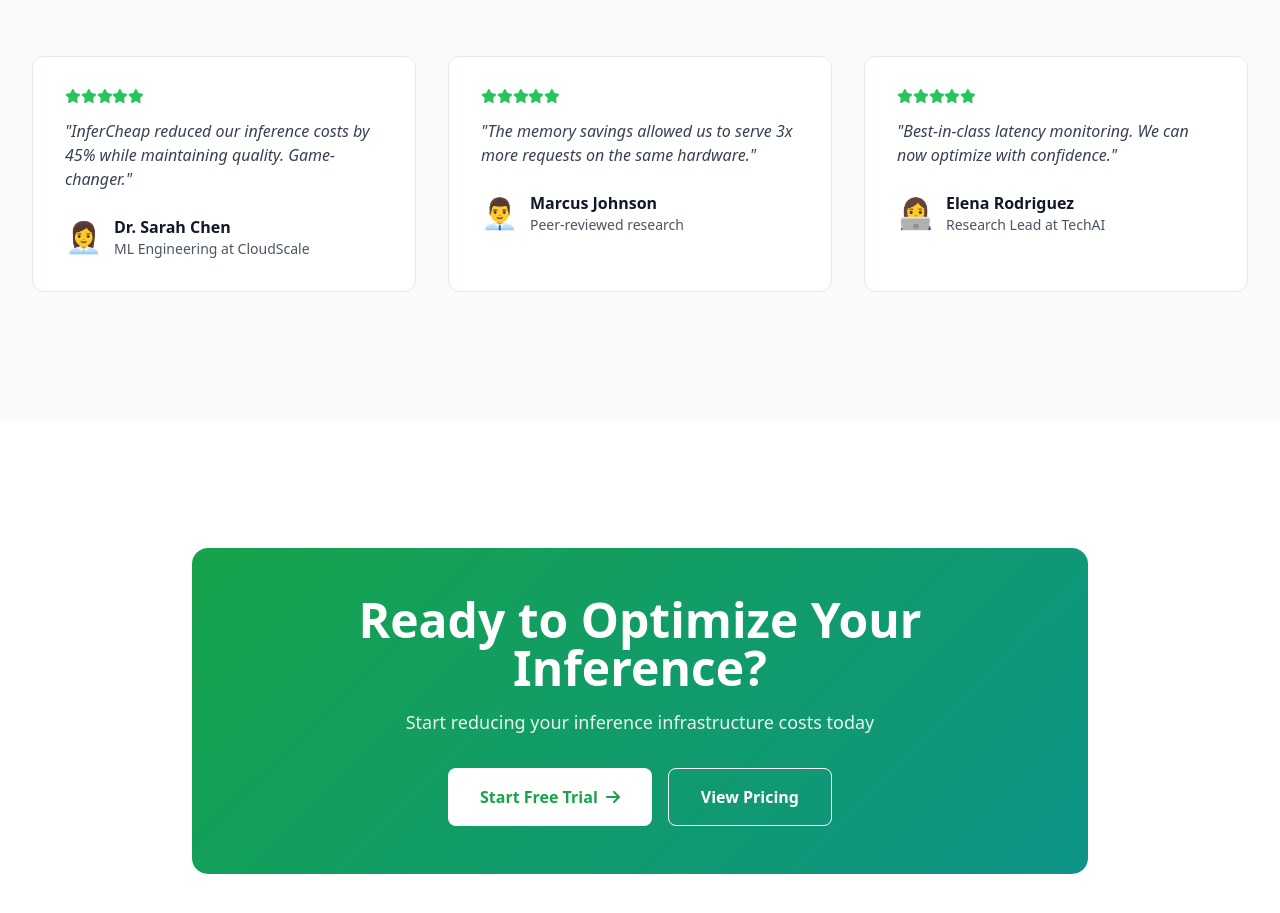
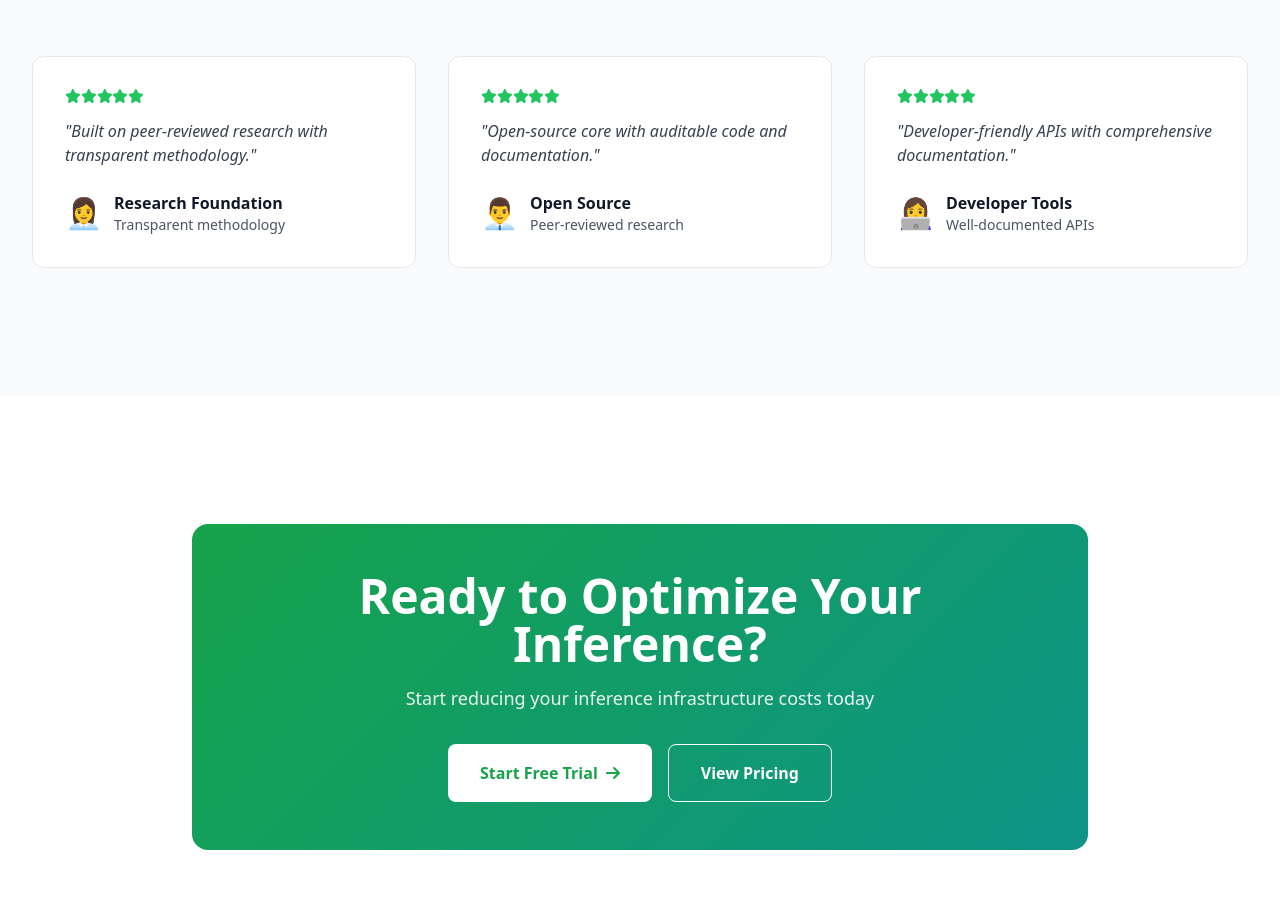
Before and after one commit to mephisto83/infercheap, a React (Vite) app in the folder webapp/: page /#/ in a window 1280 px wide. Shown: the part 2177-3090 px from the top of the page. Built offline with nearby package versions, Linux system fonts and the light colour scheme; no server answers.

Commit message:
fix: remove remaining fake testimonial names and content

```diff
--- a/webapp/src/components/LandingPage.tsx
+++ b/webapp/src/components/LandingPage.tsx
@@ -62,21 +62,21 @@
 
   const testimonials = [
     {
-      name: 'Dr. Sarah Chen',
-      role: 'ML Engineering at CloudScale',
-      content: 'InferCheap reduced our inference costs by 45% while maintaining quality. Game-changer.',
+      name: 'Research Foundation',
+      role: 'Transparent methodology',
+      content: 'Built on peer-reviewed research with transparent methodology.',
       avatar: '👩‍💼',
     },
     {
-      name: 'Marcus Johnson',
+      name: 'Open Source',
       role: 'Peer-reviewed research',
-      content: 'The memory savings allowed us to serve 3x more requests on the same hardware.',
+      content: 'Open-source core with auditable code and documentation.',
       avatar: '👨‍💼',
     },
     {
-      name: 'Elena Rodriguez',
-      role: 'Research Lead at TechAI',
-      content: 'Best-in-class latency monitoring. We can now optimize with confidence.',
+      name: 'Developer Tools',
+      role: 'Well-documented APIs',
+      content: 'Developer-friendly APIs with comprehensive documentation.',
       avatar: '👩‍💻',
     },
   ];
```
